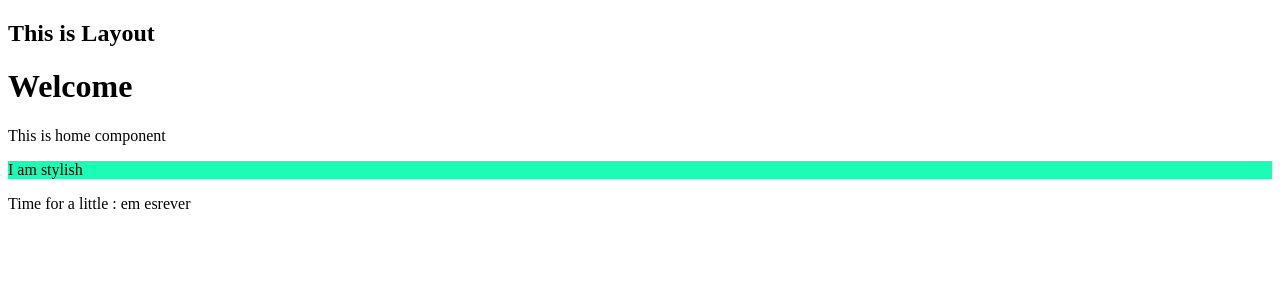
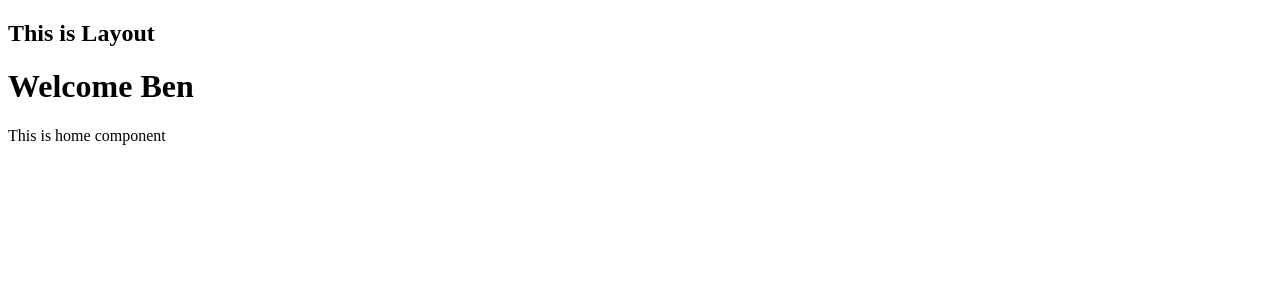
Before and after one commit to trancends/angular-fundamental, an Angular app: page /home in a window 1280 px wide. Shown: the top 300 px of the page. Built offline with nearby package versions, Linux system fonts and the light colour scheme.

Commit message:
[ADD] implement @Input to provide input from home to welcome
- Input enable for parent component to provide data to child component
- its called props in other frameworks

```diff
--- a/src/app/home/home.component.ts
+++ b/src/app/home/home.component.ts
@@ -1,19 +1,17 @@
 import { Component } from '@angular/core';
 import { WelcomeComponent } from '../ui/welcome.component';
-import { RandomColor } from '../ui/random-color.directive';
-import { ReversePipe } from '../ui/reverse.pipe';
 
 @Component({
   standalone: true,
   selector: 'app-home',
   template: `
-    <app-welcome />
+    <app-welcome [name]="user.name" />
     <p>This is home component</p>
-    <p randomColor>I am stylish</p>
-    <p>Time for a little : {{ magic | reverse }}</p>
   `,
-  imports: [WelcomeComponent, RandomColor, ReversePipe],
+  imports: [WelcomeComponent],
 })
 export class HomeComponent {
-  magic = ' reverse me ';
+  user = {
+    name: 'Ben',
+  };
 }
--- a/src/app/ui/welcome.component.ts
+++ b/src/app/ui/welcome.component.ts
@@ -1,8 +1,10 @@
-import { Component } from '@angular/core';
+import { Component, Input } from '@angular/core';
 
 @Component({
   standalone: true,
   selector: 'app-welcome',
-  template: `<h1>Welcome</h1>`,
+  template: `<h1>Welcome {{ name }}</h1>`,
 })
-export class WelcomeComponent {}
+export class WelcomeComponent {
+  @Input() name = 'friend';
+}
```
